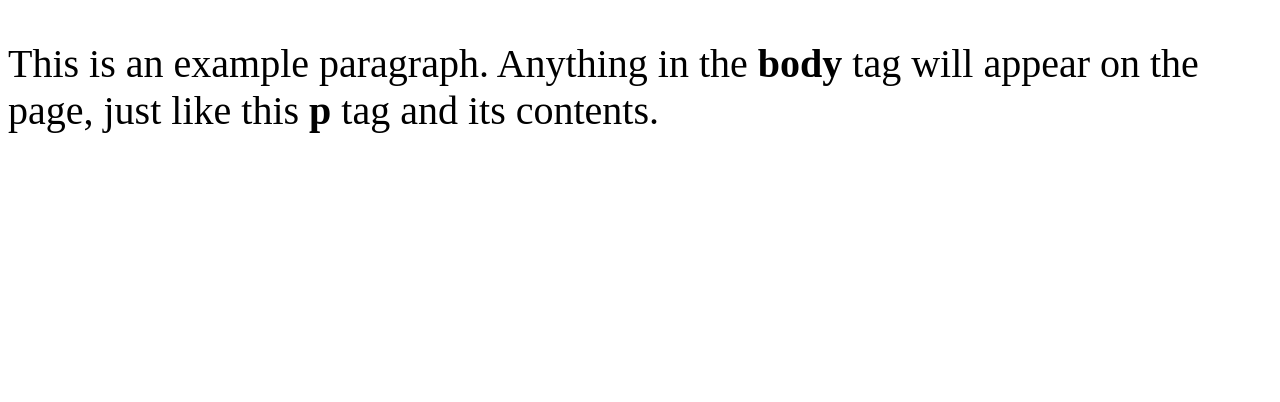
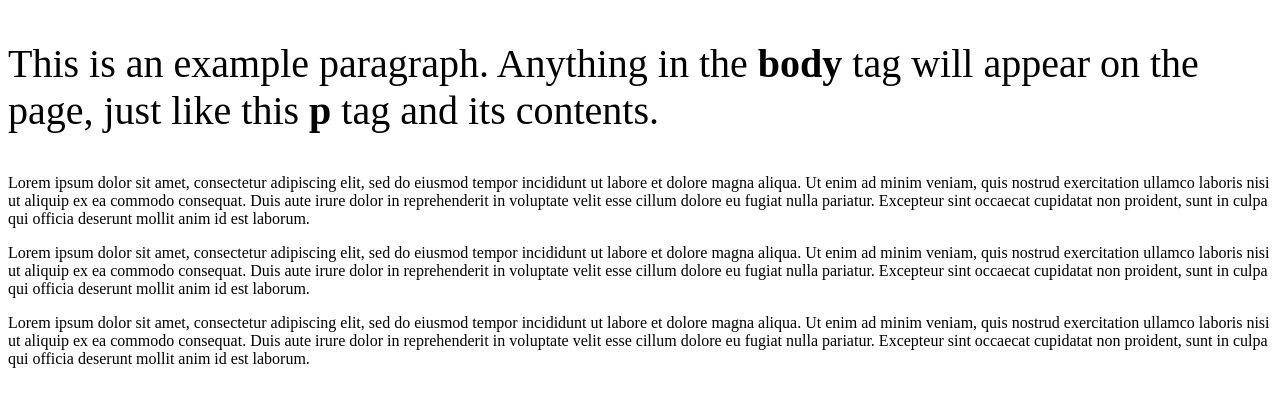
Before and after one commit to ICTO-POW/stage-ma-ortho.github.io, a plain HTML site: page index.html in a window 1280 px wide. Drawn offline with Linux system fonts and the light colour scheme.

Commit message:
Update index.html

```diff
--- a/index.html
+++ b/index.html
@@ -6,5 +6,8 @@
   </head>
   <body>
     <p class="test">This is an example paragraph. Anything in the <strong>body</strong> tag will appear on the page, just like this <strong>p</strong> tag and its contents.</p>
+    <p class="paragraph">Lorem ipsum dolor sit amet, consectetur adipiscing elit, sed do eiusmod tempor incididunt ut labore et dolore magna aliqua. Ut enim ad minim veniam, quis nostrud exercitation ullamco laboris nisi ut aliquip ex ea commodo consequat. Duis aute irure dolor in reprehenderit in voluptate velit esse cillum dolore eu fugiat nulla pariatur. Excepteur sint occaecat cupidatat non proident, sunt in culpa qui officia deserunt mollit anim id est laborum.</p>
+    <p class="paragraph">Lorem ipsum dolor sit amet, consectetur adipiscing elit, sed do eiusmod tempor incididunt ut labore et dolore magna aliqua. Ut enim ad minim veniam, quis nostrud exercitation ullamco laboris nisi ut aliquip ex ea commodo consequat. Duis aute irure dolor in reprehenderit in voluptate velit esse cillum dolore eu fugiat nulla pariatur. Excepteur sint occaecat cupidatat non proident, sunt in culpa qui officia deserunt mollit anim id est laborum.</p>
+    <p class="paragraph">Lorem ipsum dolor sit amet, consectetur adipiscing elit, sed do eiusmod tempor incididunt ut labore et dolore magna aliqua. Ut enim ad minim veniam, quis nostrud exercitation ullamco laboris nisi ut aliquip ex ea commodo consequat. Duis aute irure dolor in reprehenderit in voluptate velit esse cillum dolore eu fugiat nulla pariatur. Excepteur sint occaecat cupidatat non proident, sunt in culpa qui officia deserunt mollit anim id est laborum.</p>
   </body>
 </html>
```
